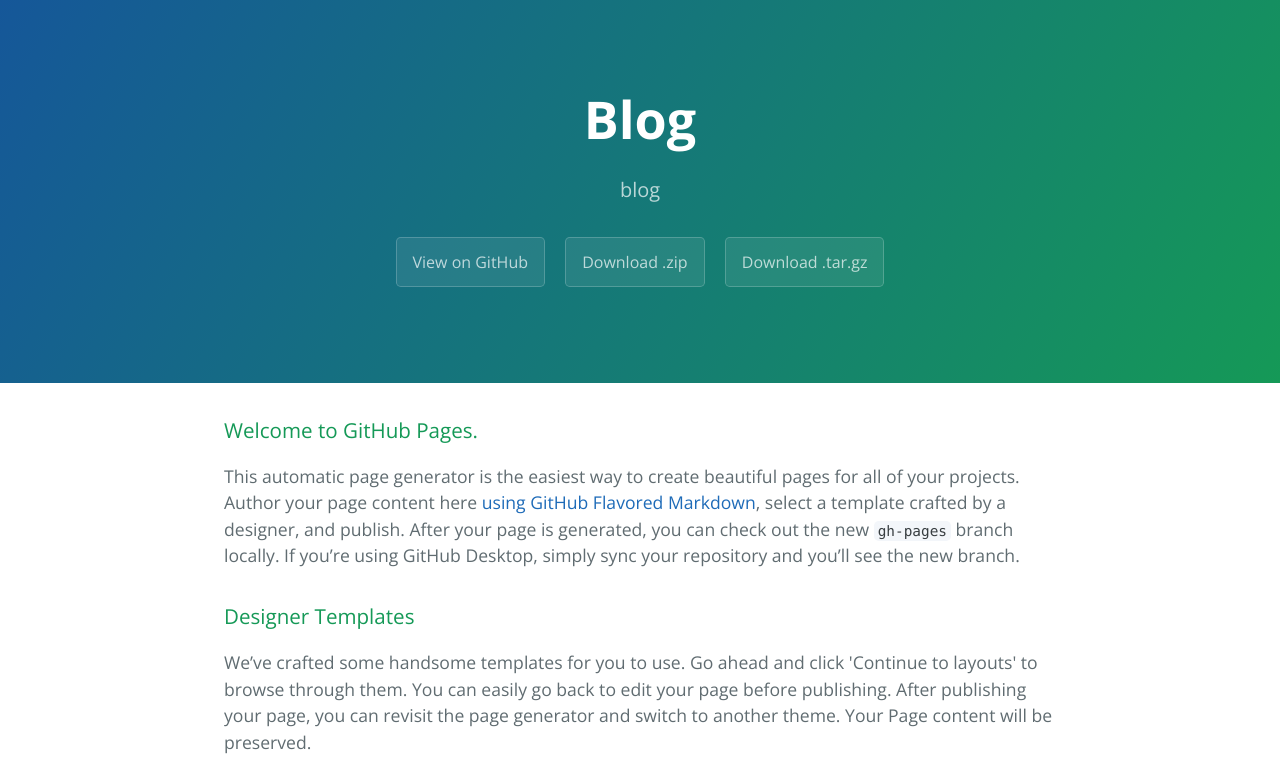
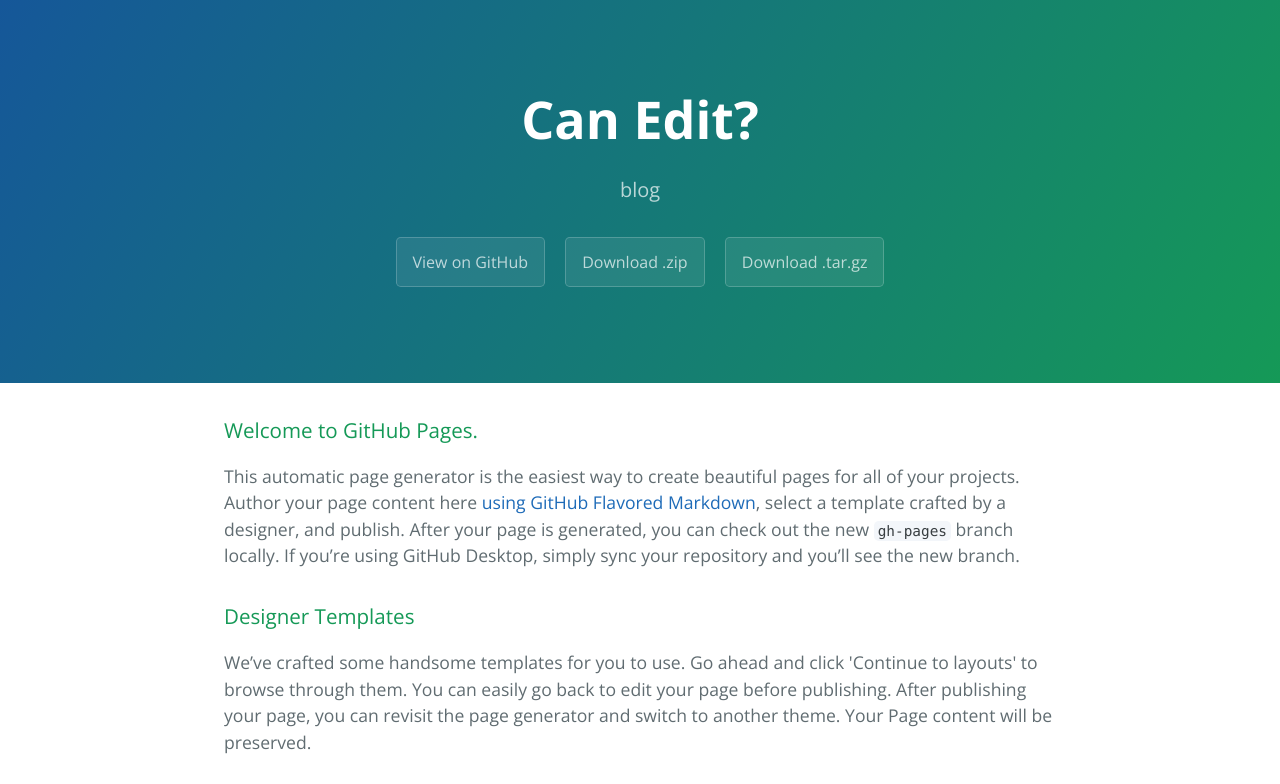
Before and after one commit to wan3574489/blog, a plain HTML site: page index.html in a window 1280 px wide. Shown: the top 784 px of the page. Drawn offline with nearby package versions, Linux system fonts and the light colour scheme.

Commit message:
Update index.html

```diff
--- a/index.html
+++ b/index.html
@@ -11,7 +11,7 @@
   </head>
   <body>
     <section class="page-header">
-      <h1 class="project-name">Blog</h1>
+      <h1 class="project-name">Can Edit?</h1>
       <h2 class="project-tagline">blog </h2>
       <a href="https://github.com/wan3574489/blog" class="btn">View on GitHub</a>
       <a href="https://github.com/wan3574489/blog/zipball/master" class="btn">Download .zip</a>
```
